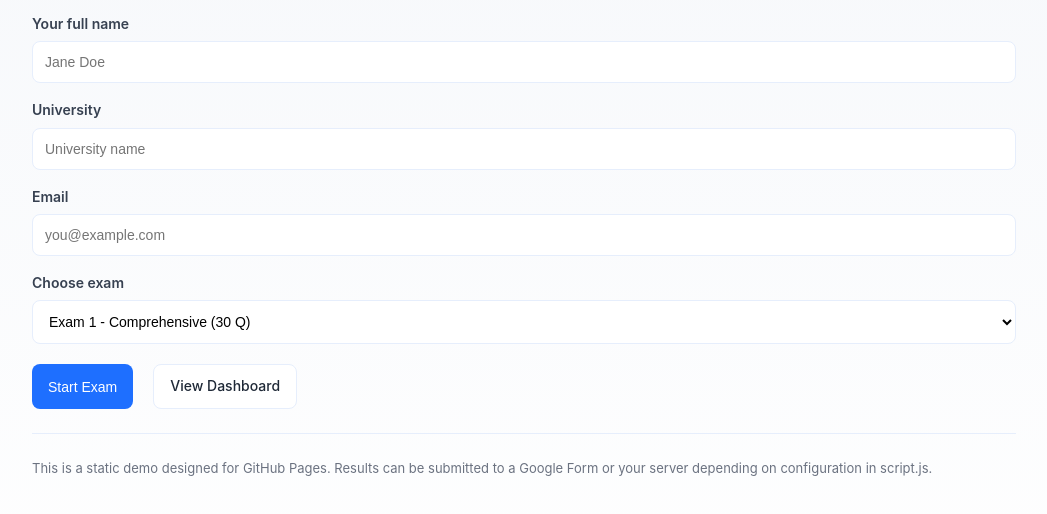
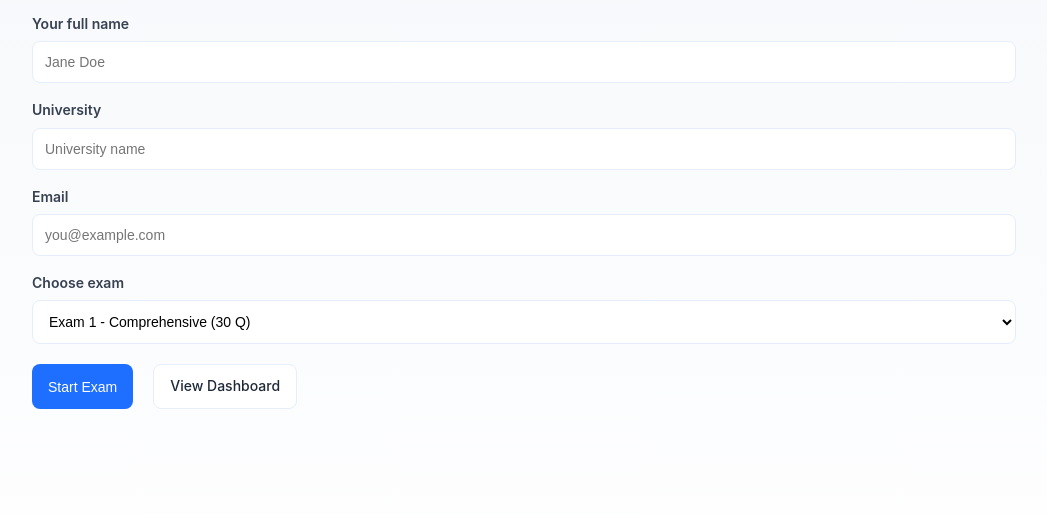
Before and after one commit to Mohamed2Z/MK20RX, a plain HTML site: page index.html in a window 1280 px wide. Shown: the part 140-654 px from the top of the page, without its empty margins (116-1163 px from the left). Drawn offline with Linux system fonts and the light colour scheme.

Commit message:
Update index.html

```diff
--- a/index.html
+++ b/index.html
@@ -32,10 +32,6 @@
       </div>
     </form>
 
-    <footer class="small">
-      <p>This is a static demo designed for GitHub Pages. Results can be submitted to a Google Form or your server depending on configuration in script.js.</p>
-    </footer>
-  </main>
 
   <script src="script.js"></script>
 </body>
```
